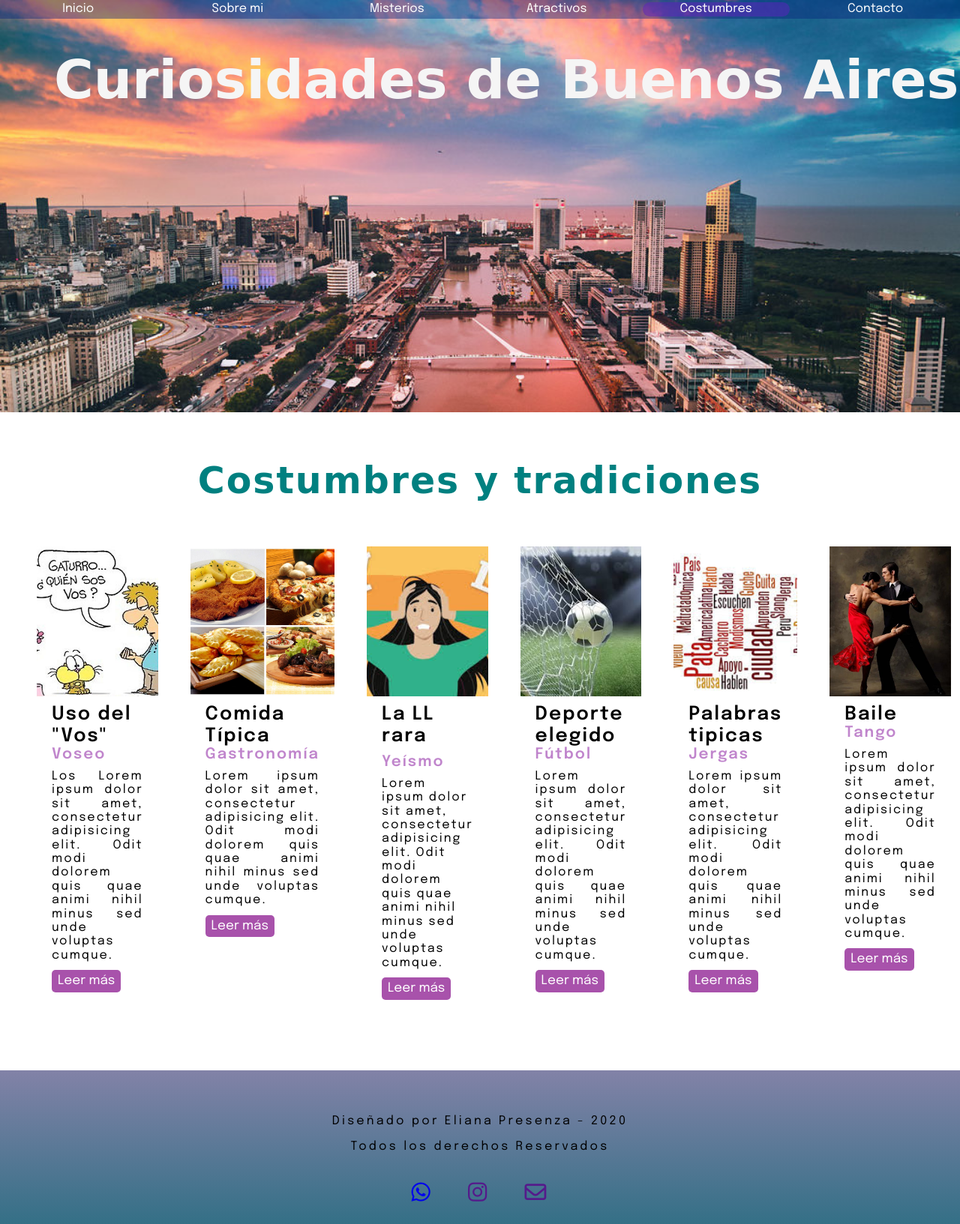
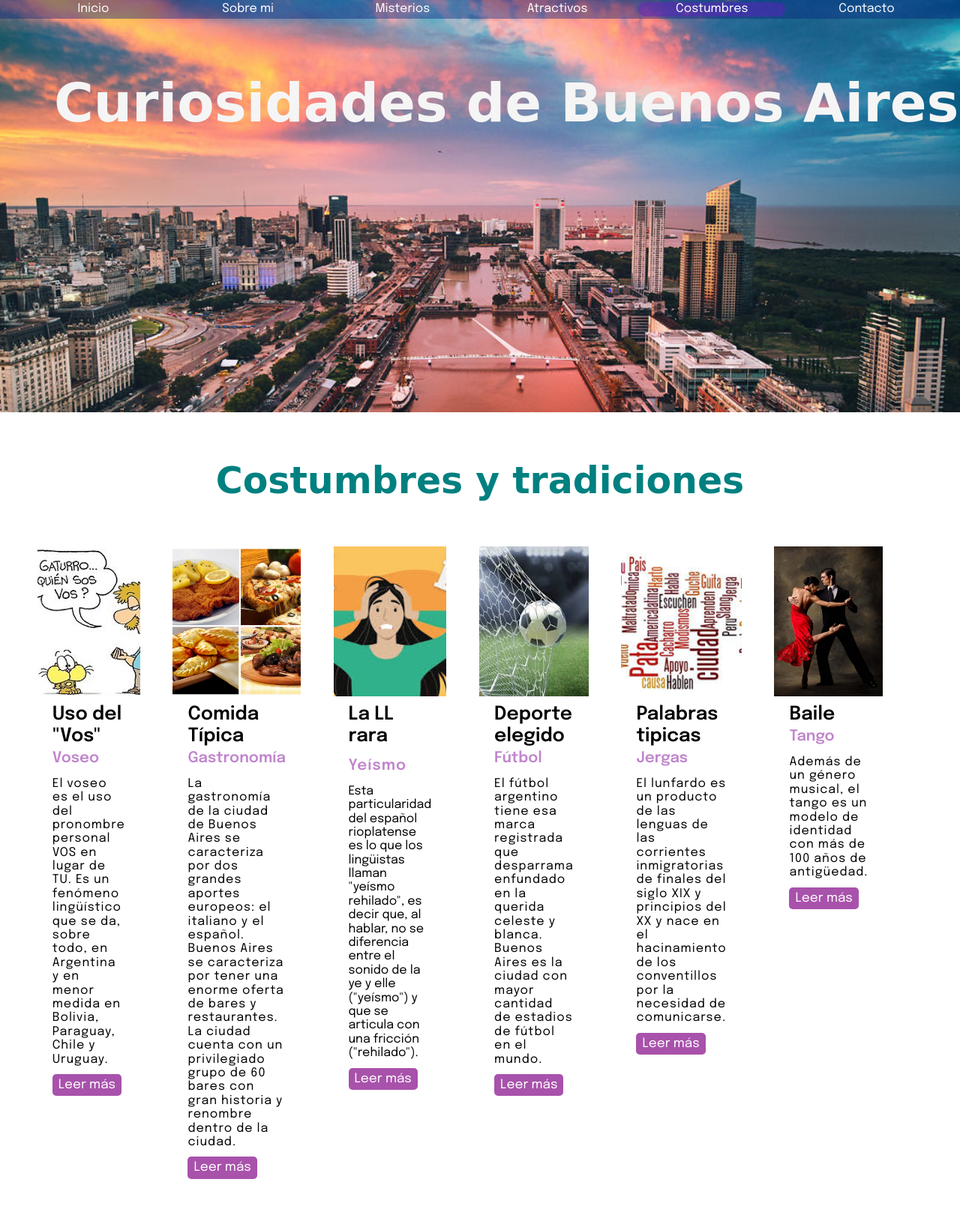
Before and after one commit to Presenza/Proyecto-UTN-2020, a plain HTML site: page costumbres.html in a window 1280 px wide. Shown: the top 1633 px of the page at 75% size. Drawn offline with Linux system fonts and the light colour scheme; a web font is replaced by a local one.

Commit message:
cambios para mobile

```diff
--- a/costumbres.html
+++ b/costumbres.html
@@ -10,6 +10,7 @@
         href="https://fonts.googleapis.com/css2?family=Epilogue:wght@400;600&family=Sansita+Swashed:wght@500;518&display=swap">
     <link rel="stylesheet" href="css/normalize.css">
     <link rel="stylesheet" href="css/proyecto.css">
+    <link rel="stylesheet" href="css/chico.css" media="handeld, screen and (min-width:280px) and (max-width:1024px)" />
     <!-- <link rel="shortcut icon" href=""> -->
 </head>
 
@@ -32,18 +33,17 @@
         </nav>
 
 
+
         <h1>Curiosidades de Buenos Aires</h1>
     </header>
 
     <main>
         <div class="containercostumbres">
             <h2>Costumbres y tradiciones</h2>
+        </div>
 
-
-
-        </div>
-        <div class="slider owl-carousel">
-            <div class="card">
+        <div class="slider">
+            <div class="slides">
                 <div class="img">
                     <img loading="lazy" src="costumbres/img/voseo.jpg" alt="Gaturro voseo"></div>
                 <div class="content">
@@ -51,16 +51,17 @@
                         Uso del "Vos"</div>
                     <div class="sub-title">
                         Voseo</div>
-                    <p>
-                        Los
-                        Lorem ipsum dolor sit amet, consectetur adipisicing elit. Odit modi dolorem quis quae animi
-                        nihil minus sed unde voluptas cumque.</p>
+                    <p>El voseo es el uso del pronombre personal VOS en lugar de TU. Es un fenómeno lingüístico que se
+                        da, sobre todo, en Argentina
+                        y en menor medida en Bolivia, Paraguay, Chile y Uruguay.</p>
                     <div class="btn">
-                        <button>Leer más</button>
+                        <a href="https://www.lavoz.com.ar/espacio-publicidad/vos-sabes-que-es-voseo"
+                            target="_blank"><button>Leer más</button></a>
                     </div>
                 </div>
             </div>
-            <div class="card">
+
+            <div class="slides">
                 <div class="img">
                     <img loading="lazy" src="costumbres/img/gastronomia.jpg" alt="Gastronomía argentina"></div>
                 <div class="content">
@@ -68,16 +69,19 @@
                         Comida Típica</div>
                     <div class="sub-title">
                         Gastronomía</div>
-                    <p>
-                        Lorem ipsum dolor sit amet, consectetur adipisicing elit. Odit modi dolorem quis quae animi
-                        nihil minus sed unde voluptas cumque.</p>
+                    <p>La gastronomía de la ciudad de Buenos Aires se caracteriza por dos grandes aportes europeos: el
+                        italiano y el español.
+                        Buenos Aires se caracteriza por tener una enorme oferta de bares y restaurantes. La ciudad
+                        cuenta con un privilegiado grupo de 60 bares con gran historia y renombre dentro de la ciudad.
+                    </p>
                     <div class="btn">
-                        <button>Leer más</button>
+                        <a href="https://turismo.buenosaires.gob.ar/es/article/%C2%BFcu%C3%A1l-es-el-sabor-de-la-gastronom%C3%ADa-porte%C3%B1a"
+                            target="_blank"><button>Leer más</button></a>
                     </div>
                 </div>
             </div>
 
-            <div class="card">
+            <div class="slides">
                 <div class="img">
                     <img loading="lazy" src="costumbres/img/y.jpg" alt="Yeísmo"></div>
                 <div class="content">
@@ -87,31 +91,34 @@
 
                         <p>Yeísmo</p>
                     </div>
-                    Lorem ipsum dolor sit amet, consectetur adipisicing elit. Odit modi dolorem quis quae animi nihil
-                    minus sed unde voluptas cumque.</p>
+                    Esta particularidad del español rioplatense es lo que los lingüistas llaman "yeísmo rehilado", es
+                    decir que, al hablar, no se diferencia entre el sonido de la ye y elle ("yeísmo") y que se articula
+                    con una fricción ("rehilado").</p>
                     <div class="btn">
-                        <button>Leer más</button>
+                        <a href="https://www.bbc.com/mundo/noticias-41741765" target="_blank"><button>Leer
+                                más</button></a>
                     </div>
                 </div>
             </div>
-            <div class="card">
+            <div class="slides">
                 <div class="img">
-                    <img loading="lazy" src="costumbres/img/futbol.jpg" alt="Fútbol"></div>
+                    <img loading="lazy" src="costumbres/img/futbol.jpg" target="_blank" alt="Fútbol"></div>
                 <div class="content">
                     <div class="title">
                         Deporte elegido</div>
                     <div class="sub-title">
                         Fútbol</div>
-                    <p>
-                        Lorem ipsum dolor sit amet, consectetur adipisicing elit. Odit modi dolorem quis quae animi
-                        nihil minus sed unde voluptas cumque.</p>
+                    <p>El fútbol argentino tiene esa marca registrada que desparrama enfundado en la querida celeste y
+                        blanca. Buenos Aires es la ciudad con mayor cantidad de estadios de fútbol en el mundo. </p>
                     <div class="btn">
-                        <button>Leer más</button>
+                        <a href="https://www.tangol.com/blog/esp/por-que-hay-que-ir-a-ver-un-partido-de-futbol-argentino_nota_471"
+                            target="_blank"><button>Leer más</button></a>
                     </div>
                 </div>
             </div>
 
-            <div class="card">
+
+            <div class="slides">
                 <div class="img">
                     <img loading="lazy" src="costumbres/img/palabras.jpg" alt=""></div>
                 <div class="content">
@@ -119,15 +126,15 @@
                         Palabras tipicas</div>
                     <div class="sub-title">
                         Jergas</div>
-                    <p>
-                        Lorem ipsum dolor sit amet, consectetur adipisicing elit. Odit modi dolorem quis quae animi
-                        nihil minus sed unde voluptas cumque.</p>
-                    <div class="btn">
-                        <button>Leer más</button>
-                    </div>
+                    <p>El lunfardo es un producto de las lenguas de las corrientes inmigratorias de finales del siglo XIX y principios del XX y nace en el hacinamiento de los conventillos por la necesidad de comunicarse.</p>
+                        <div class="btn">
+                            <a href="https://www.cultura.gob.ar/en-el-dia-del-lunfardo-conoce-de-donde-vienen-muchas-de-las-palabras-que-usamos-a-diario_4604/#:~:text=%22Pibe%22%2C%20%22macana%22,colectivo%20popular%20utiliza%20a%20diario."
+                                target="_blank"><button>Leer más</button></a>
+                        </div>
+
                 </div>
             </div>
-            <div class="card">
+            <div class="slides">
                 <div class="img">
                     <img src="costumbres/img/costumbrestango.png" alt="Pareja baila tango"></div>
                 <div class="content">
@@ -135,20 +142,23 @@
                         Baile </div>
                     <div class="sub-title">
                         Tango</div>
-                    <p>
-                        Lorem ipsum dolor sit amet, consectetur adipisicing elit. Odit modi dolorem quis quae animi
-                        nihil minus sed unde voluptas cumque.</p>
+                    <p> Además de un género musical, el tango es un modelo de identidad con más de 100 años de
+                        antigüedad. </p>
+
                     <div class="btn">
-                        <button>Leer más</button>
+                        <a href=" <div class=" btn">
+                            <a href="https://turismo.buenosaires.gob.ar/es/article/pasi%C3%B3n-por-el-tango" target="_blank"><button>Leer más</button></a>
                     </div>
+
                 </div>
             </div>
-
+        </div>
         </div>
 
+    </main>
 
 </body>
-</main>
+
 
 
 
--- /dev/null
+++ b/css/chico.css
@@ -0,0 +1,193 @@
+
+
+
+nav{
+
+    display: block;
+    top: 0;
+    text-align: center;
+    margin: auto;
+}
+
+nav ul{
+    overflow: hidden;
+    position: none;
+}
+
+nav ul li{
+    display: inline;
+    /* background-color: red; */
+    text-align: center;
+}
+
+
+header{
+    background-image: none;
+    height: 100%;
+    position: none;
+    background-image: url('../header/imagen/puerto\ maderogrande.jpg');
+
+}
+
+header h1{
+    font-size: 1.7em;
+    margin-top: 2em;
+    padding-top: 200px;
+    /* color: black; */
+    padding-left: 30px;
+    /* background-color: burlywood; */
+    margin-left: 110px;
+    margin-bottom: 70px;
+
+}
+
+.primertitulo h2{
+    font-size: 1em;
+    /* margin: auto; */
+    text-align: center;
+   margin-bottom: 2px;
+
+}
+
+.iniciocarrousel{
+width: 35%;
+display: none;
+}
+
+.iniciocontenido{
+    margin-top: 10px;
+}
+
+.iniciocontenido img{
+width: 100%;
+margin-bottom: 1rem;
+
+}
+
+
+.mapacaba iframe{
+    width: 100%;
+    height: 400px;
+}
+
+
+/* inicio footer */
+
+footer{
+    font-size: 12px;
+}
+
+/* fin footer */
+
+
+
+
+/* SOBRE MI */
+
+.sobremi h2{
+
+    text-align: center;
+    /* background-colorgb(150, 150, 150)lue; */
+    margin-top: 0.5em;
+}
+
+.col2 {
+
+    width:100%;
+    padding: 4em ;
+    height: auto;
+    margin: 2em;
+    margin-left:2px ;
+    margin-right:10px;
+
+  }
+
+  .perfil {
+
+    min-height: 320px;
+  }
+
+
+
+
+/* FIN SOBRE MI */
+
+
+/* EMPIEZA MISTERIOS */
+
+.misterio{
+    /* max-width: 97%; */
+    margin: auto;
+    /* background-color: blueviolet; */
+    display:block;
+    box-sizing: border-box;
+}
+
+
+.misterio-container{
+    display: inline;
+    justify-content: none;
+}
+
+.misterio-item{
+   width: fit-content;
+    /* margin: 10px; */
+    max-width: 95%;
+
+    /* background-color: darkred; */
+
+}
+
+/* FIN MISTERIOS */
+
+
+
+
+footer{
+
+    padding: 4em 0;
+    padding-bottom: 5em;
+
+}
+
+
+
+
+/* EMPIEZA ATRACTIVOS */
+
+.atractivos h3 {
+    margin: 0;
+    /* text-transform: uppercase; */
+    font-size: 11px;
+    color: #fff;
+    text-decoration: none;
+    text-align: center;
+}
+
+.atractivos.libreria{
+    height: 10%;
+    width: 30%;
+}
+
+
+/* FIN ATRACTIVOS */
+
+/* INICIO COSTUMBRES */
+
+.slider{
+    max-width: 85%;
+    display: grid;
+    margin: auto;
+    line-height: 1.5em;
+    font-size: 0.875em;
+
+}
+
+.slider .slides{
+
+    margin-top: 60px;
+
+}
+
+
+/* FIN COSTUMBRES */
--- a/css/proyecto.css
+++ b/css/proyecto.css
@@ -6,7 +6,7 @@ font-family: 'Sansita Swashed', cursive;  portada
 body{
     font-family: 'Epilogue', sans-serif;
     font-size: 16px;
-    flex-wrap: wrap;
+    /* flex-wrap: wrap; */
     /* background: rgba(50, 209, 209, 0.234); */
 }
 
@@ -20,11 +20,12 @@ h2{   /* quiere decir que todos los h2 del sitio serán iguales */
 
 
 header{
-    background-color: black;
-    background-image: url('../header/imagen/puerto\ maderogrande.jpg') ;
+    /* background-color: black; */
+    background-image: url('../header/imagen/puerto\ maderogrande.jpg');
+
     /* background-image: linear-gradient(#52c4df, #ad55c1); */
     /* opacity: ; */
-    width: 100%;
+    max-width: 100%;
     height: 550px;
     background-repeat: no-repeat;
     position: relative;  /* para que nav se posicione adelante de la img  */
@@ -39,12 +40,10 @@ header{
 
 
 nav {
-    height: 12%;
-    /* margin: 0; */
-    /* background-color: orangered; */
-    box-sizing: border-box;
-    /* opacity: 100%; */
 
+
+  text-align: center;
+  width: 100%;
 
 
 
@@ -56,21 +55,26 @@ nav ul{
     padding: 0;
     position: fixed;
     background-color: rgba(8, 36, 126, 0.425);
-    width: 100%;       /* ocupa toda la linea el menu */
+     width: 100%;
+     box-sizing: border-box;
+        /*  ocupa toda la linea el menu */
     /* background-color: red; */
     top: 0%;   /* menu se pegue arriba */
+
 }
 
 
 
 nav ul li{
-    display: inline-block;  /* menu uno al lado del otro  */
+    display: inline-block;
+     /* menu uno al lado del otro  */
     width: 15.3%;
     /* background-color: green; */
     /* color: goldenrod; */
     padding: 0.2em;
-    margin-left: 0.2em;
-     margin-right: 0.2em;   /* margenes exteriores de la botonera */
+    /* margin-left: 0.2em; */
+     /* margin-right: 0.2em;   margenes exteriores de la botonera */
+     /* text-align: center; */
 
 }
 
@@ -103,10 +107,13 @@ header h1{
     color:whitesmoke;                 /*  rgb(18, 230, 230); */
     font-size: 4.5em;
     margin-left: 1em;
+    display: inline-block;
 
+    padding-top: 3rem;
     /* background-color: sienna; */
-    margin-bottom: 3em;
-    margin-top: -0.01em;
+    /* margin-bottom: 3em; */
+    /* margin-top: -0.01em; */
+
 
 }
 
@@ -117,7 +124,7 @@ main {
     padding: 1em;
     box-sizing: border-box;
     margin-top: 3em; /*me separa el main del header */
-    letter-spacing: 2px;
+    /* letter-spacing: 1.3px; */
 
 }
 
@@ -130,7 +137,7 @@ main {
 
 
 .container{
-    width: 85%;   /* el contenido se ajuste al 85% de la pantalla */
+    max-width: 85%;   /* el contenido se ajuste al 85% de la pantalla */
     margin: 0 auto;
     margin-top: 2em;
     font-size: 18px;
@@ -213,7 +220,7 @@ main {
 .iniciocontenido img{
     box-sizing: border-box;
     border-radius: 3em;
-    width: 23em;
+    width: 30%;
     float: left;
     margin-right: 20px;
 
@@ -267,13 +274,7 @@ footer{
 cursor: pointer;
 border-radius: 3em;
 color: rgba(255, 255, 255, 0.9);
-  /* font-size: 20px;
-  font-weight: 500;
-  padding: 0.5em 1.2em; */
 
-  /* border: 2px solid; */
-  /* border-color: #318aac; */
-  /* position: relative; */
 
 }
 
@@ -303,7 +304,7 @@ color: rgba(255, 255, 255, 0.9);
     /* background-colorgb(150, 150, 150)lue; */
     margin-top: 0.5em;
     box-sizing: border-box;
-    font-size: 4em;
+    font-size: 2.5em;
 
 }
 
@@ -352,9 +353,8 @@ width: 20%;
 
 /* COMIENZA MISTERIOS */
 
-.pmisterio{
-	width: 90%;
-	max-width: 1400px;
+.misterio{
+	max-width: 90%;
 	margin: auto;
 }
 
@@ -481,7 +481,7 @@ width: 20%;
 /* COMIENZO ATRACTIVOS */
 
 .atractivo{
-    width: 1170px;
+    max-width: 85%;
     margin: 2% auto;
        /* para que aparezca la manito */
 }
@@ -507,6 +507,8 @@ width: 20%;
     margin: 0.5em;
     cursor: pointer;
 
+
+
     background: linear-gradient(to bottom, rgb(94, 197, 204), rgb(111, 56, 124));
 }
 
@@ -514,6 +516,9 @@ width: 20%;
     width: 100%;
     border-radius: 0.4em;
     border-color: black solid;
+    cursor: pointer;
+
+
 }
 
 
@@ -523,6 +528,7 @@ width: 20%;
     font-size: 25px;
     color: #fff;
     text-decoration: none;
+
 }
 
 .atractivos p {
@@ -541,6 +547,7 @@ width: 20%;
     border-left: 4px solid transparent;
     box-sizing: border-box;
     transform: translateX(100%);
+
 }
 .atractivos:after {
     position: absolute;
@@ -553,12 +560,15 @@ width: 20%;
     border-right: 4px solid transparent;
     box-sizing: border-box;
     transform: translateX(-100%);
+
+
 }
 .atractivos:hover:before {
     border-color: rgb(56, 49, 49);
     height: 100%;
     transform: translateX(0);
     transition: .3s linear, .7s height linear .3s;
+
 }
 .atractivos:hover:after {
     border-color: rgb(56, 49, 49);
@@ -566,7 +576,10 @@ width: 20%;
     transform: translateX(0);
     transition: .3s  linear .3s, .3s height linear .5s;
 
+
 }
+
+
 
 
 .atractivotext {
@@ -585,49 +598,49 @@ width: 20%;
 }
 
 .slider{
-    max-width: 1100px;
+    max-width: 90%;
     display: flex;
 
   }
-  .slider .card{
+  .slider .slides{
     flex: 1;
     margin: 10px 10px;
     margin-left: 3%;
     background: #fff;
     box-sizing: border-box;
   }
-  .slider .card .img{
+  .slider .slides .img{
     height: 200px;
     width: 100%;
   }
-  .slider .card .img img{
+  .slider .slides .img img{
     height: 100%;
     width: 100%;
     object-fit: cover;
   }
-  .slider .card .content{
+  .slider .slides .content{
     padding: 10px 20px;
   }
-  .card .content .title{
+  .slides .content .title{
     font-size: 25px;
     font-weight: 600;
   }
-  .card .content .sub-title{
+  .slides .content .sub-title{
     font-size: 20px;
     font-weight: 600;
     color: #86149d84;
-    line-height: 20px;
+    line-height: 30px;
   }
-  .card .content p{
-    text-align: justify;
+  .slides .content p{
+   letter-spacing: 1px;
     margin: 10px 0;
   }
-  .card .content .btn{
+  .slides .content .btn{
     display: block;
     text-align: left;
     margin: 10px 0;
   }
-  .card .content .btn button{
+  .slides .content .btn button{
     background: #88138cba;
     color: #fff;
     border: none;
@@ -638,7 +651,7 @@ width: 20%;
     cursor: pointer;
     transition: 0.2s;
   }
-  .card .content .btn button:hover{
+  .slides .content .btn button:hover{
     transform: scale(0.9);
   }
 
@@ -648,7 +661,9 @@ width: 20%;
 /* INICIO CONTACTO */
 
 .containercontacto {
-	max-width: 450px;
+    /* max-width: %; */
+   max-width: 500px;
+
 	height: auto;
 	background-color: #96d4e1a8;
     margin: 5% auto;
```
Also changed, not shown: atractivos.html (+17 -10 lines), contacto.html (+3 -25 lines), index.html (+5 -5 lines), misterios.html (+1 -0 lines), sobremi.html (+1 -0 lines), inicio/img/favicon.ico (added), js/main.js (deleted).
